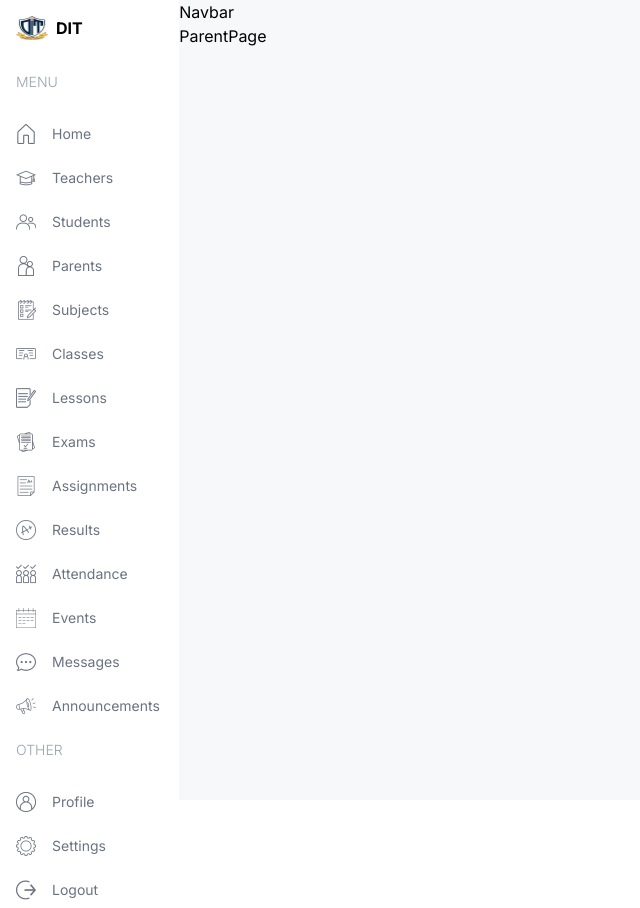
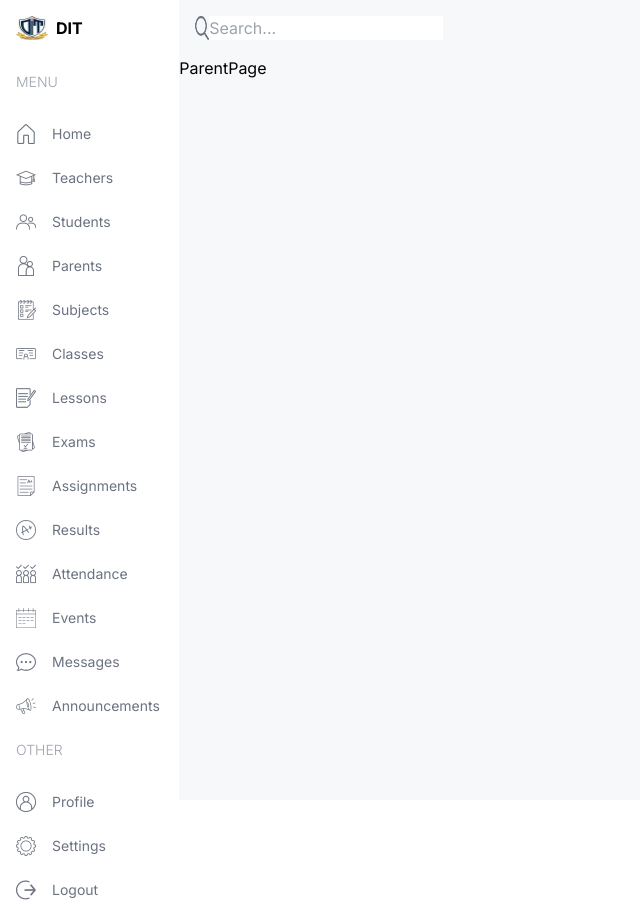
Before and after one commit to umarabdullah-991/Department-Management-System-FYP, a Next.js app in the folder Front-End/: page /parent in a window 1280 px wide. Shown: the whole page, without its empty margins (0-640 px from the left). Built offline with nearby package versions, Linux system fonts and the light colour scheme.

Commit message:
Search box in Navbar added

```diff
--- a/Front-End/src/components/Navbar.tsx
+++ b/Front-End/src/components/Navbar.tsx
@@ -1,6 +1,15 @@
+import Image from 'next/image';
 const Navbar = () => {
     return (
-        <div className = ''> Navbar </div>
+        <div className = 'flex items-center justify-between p-4'>
+        {/* {SEARCH BAR} */}
+         <div className='hidden md:flex'>
+            <Image src="/search.png" alt="" width={14} height={14}/>
+            <input type="text" placeholder='Search...' />
+         </div>
+         {/* {ICONS AND USER} */}
+         <div className=''></div>
+         </div>
     )
 }
 export default Navbar;
```
